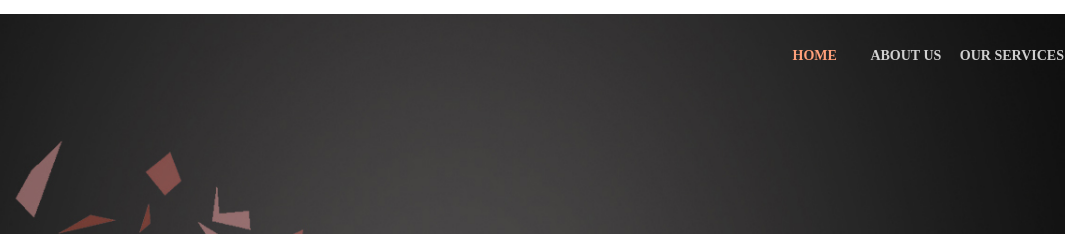
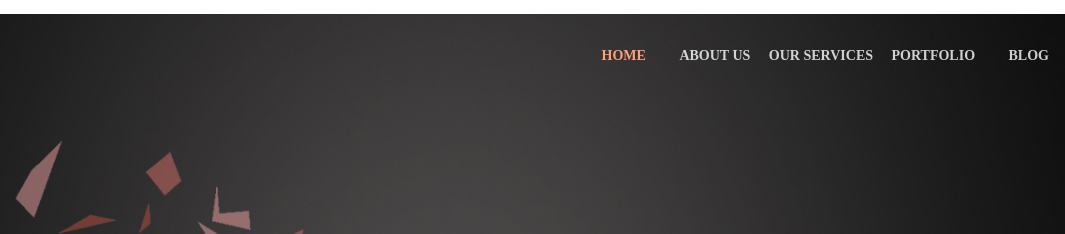
Before and after one commit to Ashley-dee2/Ashley-dee2.github.io, a plain HTML site: page index.html in a window 1280 px wide. Shown: the top 234 px of the page, 215-1280 px from the left. Drawn offline with nearby package versions, Linux system fonts and the light colour scheme; a web font is replaced by a local one.

Commit message:
update index.html

```diff
--- a/index.html
+++ b/index.html
@@ -24,9 +24,9 @@ z<!DOCTYPE html>
 				<a href="/"><span class="all_links emphasis" id="home_page">HOME<span></a>
 				<a  href = "about_us"><span class="all_links" id="about_Us">ABOUT US<span></a>
 				<a  href = "services">OUR SERVICES<span></a>
-				<!--<a href="#portfolio"><span class="all_links" id="portfolio">PORTFOLIO<span></a>
-				<a href="#get_a_quotation"><span class="all_links" id="get_a_quotation">GET A QUOTATION<span></a>
-				<a href="blog.html"><span class="all_links" id="blog">BLOG<span></a>-->
+				<a href="#portfolio"><span class="all_links" id="portfolio">PORTFOLIO<span></a>
+				<!--<a href="#get_a_quotation"><span class="all_links" id="get_a_quotation">GET A QUOTATION<span></a>-->
+				<a href="blog.html"><span class="all_links" id="blog">BLOG<span></a>
 			</div>
 
 				<div>
```
